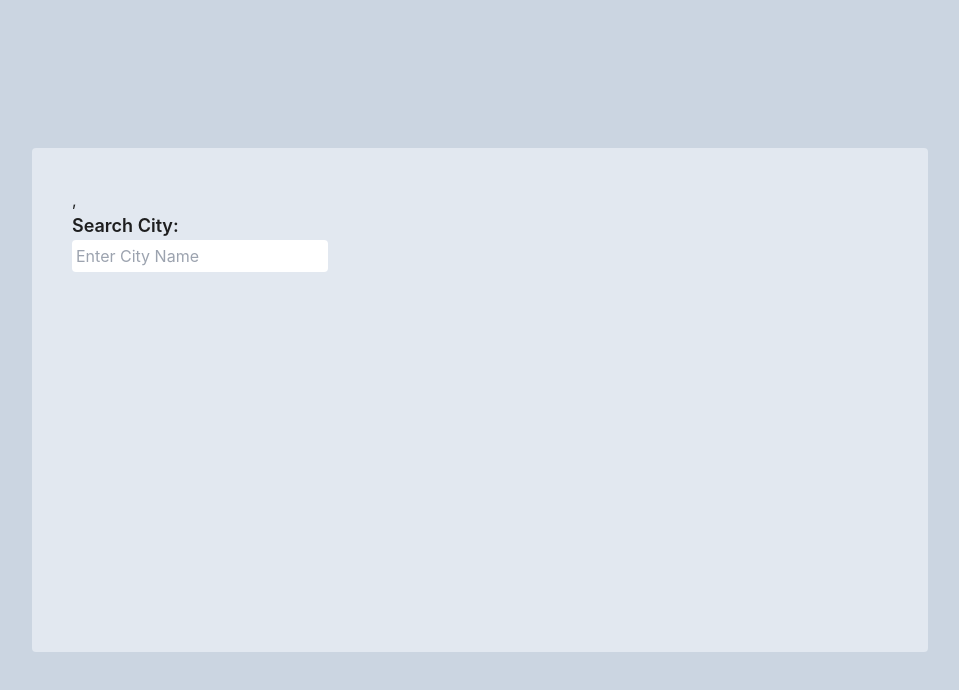
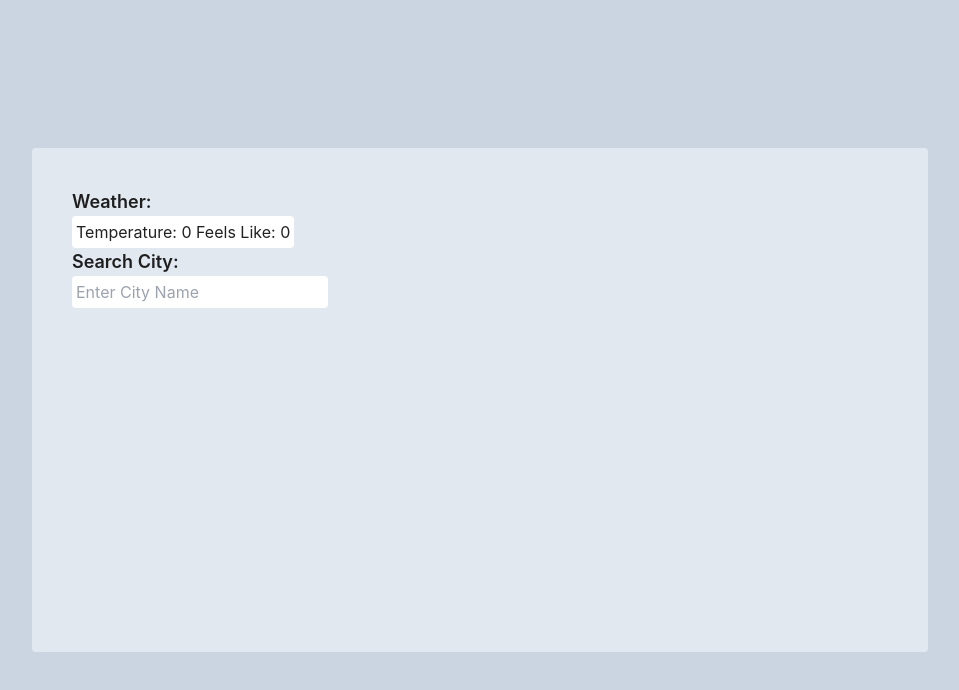
Before and after one commit to WolfieLeader/weather-app, a Svelte app: page / in a window 1280 px wide. Shown: the top 690 px of the page, without its empty margins (160-1119 px from the left). Built offline with nearby package versions, Linux system fonts and the light colour scheme; what city-timezones would draw is missing.

Commit message:
Store added

```diff
--- a/src/components/Search.svelte
+++ b/src/components/Search.svelte
@@ -3,7 +3,6 @@
   import suggestCities from "../utils/suggestCities";
   import type { ICityTimeZones } from "../interfaces/cityTimezones";
   import { weatherStore } from "../stores/weatherStore";
-  // const url = `https://openweathermap.org/data/2.5/onecall?lat=${payload.lat}&lon=${payload.lon}&units=metric&appid=${payload.appid}`;
 
   let value = "";
   let suggestedCities: ICityTimeZones[] = [];
@@ -14,14 +13,16 @@
   });
 
   const handleSelect = (city: ICityTimeZones) => {
-    weatherStore.set({
+    weatherStore.update((value) => ({
+      ...value,
       city: city.city,
       country: city.country,
       timezone: city.timezone,
-      latitude: city.lat,
-      longitude: city.lng,
-      currentTemp: 0,
-    });
+      coords: {
+        latitude: city.lat,
+        longitude: city.lng,
+      },
+    }));
   };
 </script>
 
--- a/src/components/Weather.svelte
+++ b/src/components/Weather.svelte
@@ -1,14 +1,38 @@
 <script lang="ts">
+  import axios from "axios";
+  import type { IOpenWeather } from "../interfaces/openWeather";
   import { weatherStore } from "../stores/weatherStore";
 
-  let city = "";
-  let country = "";
+  const fetchWeather = async (latitude: number, longitude: number) => {
+    const { data } = (await axios.get("https://openweathermap.org/data/2.5/onecall", {
+      params: {
+        lat: latitude,
+        lon: longitude,
+        units: "metric",
+        appid: import.meta.env.VITE_OPEN_WEATHER_API_KEY,
+      },
+    })) as { data: IOpenWeather };
+    weatherData.temp = data.current.temp;
+    weatherData.feels_like = data.current.feels_like;
+  };
+
   weatherStore.subscribe((value) => {
-    city = value.city;
-    country = value.country;
+    const { latitude, longitude } = value.coords;
+    if (latitude && longitude) {
+      fetchWeather(latitude, longitude);
+    }
   });
+
+  let weatherData = {
+    temp: 0,
+    feels_like: 0,
+  };
 </script>
 
-<h1>
-  {city}, {country}
-</h1>
+<div>
+  <span class="text-lg font-semibold">Weather:</span>
+  <div class="bg-white p-1 rounded w-fit">
+    <span>Temperature: {weatherData.temp}</span>
+    <span>Feels Like: {weatherData.feels_like}</span>
+  </div>
+</div>
--- a/src/stores/weatherStore.ts
+++ b/src/stores/weatherStore.ts
@@ -4,7 +4,19 @@ export const weatherStore = writable({
   city: "",
   country: "",
   timezone: "",
-  latitude: 0,
-  longitude: 0,
-  currentTemp: 0,
+  coords: {
+    latitude: 0,
+    longitude: 0,
+  },
+  weather: {
+    current: {
+      temp: 0,
+      feels_like: 0,
+      humidity: 0,
+      wind_speed: 0,
+      sunrise: 0,
+      sunset: 0,
+      uvi: 0,
+    },
+  },
 });
```
